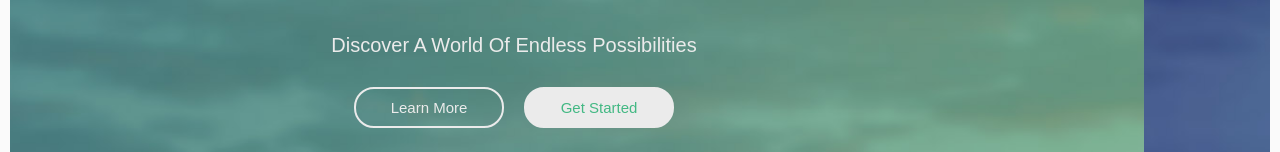
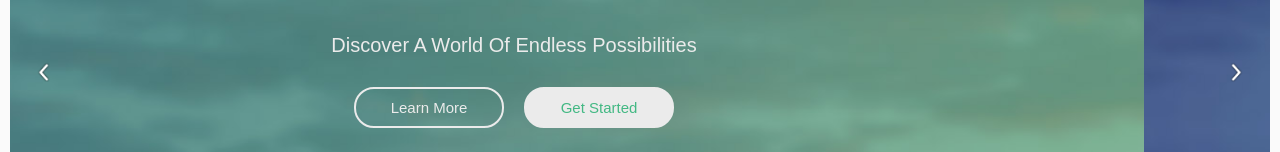
Before and after one commit to Roshdy-Learning-Web/Breezed, a Vue app: page / in a window 1280 px wide. Shown: the part 338-490 px from the top of the page. Built offline with nearby package versions, Linux system fonts and the light colour scheme.

Commit message:
finish home section

```diff
--- a/src/assets/main.css
+++ b/src/assets/main.css
@@ -1,11 +1,13 @@
 @import './base.css';
+
 :root {
   --color-background: #fafafa;
   --color-text: #2c3e50;
 }
+
 /* home page */
 
-.home{
+.home {
   width: 100%;
   position: relative;
   padding: 1rem 1rem 0rem 1rem;
@@ -15,7 +17,7 @@
 }
 
 header {
-  position: absolute ;
+  position: absolute;
   top: 0;
   width: 100%;
   display: flex;
@@ -32,7 +34,7 @@ header {
 }
 
 nav {
- transition: all 0.3s ease-in-out;
+  transition: all 0.3s ease-in-out;
 }
 
 ul {
@@ -49,7 +51,7 @@ ul {
 
 li a {
   text-decoration: none;
-  color:inherit;
+  color: inherit;
   font-size: 1.5rem;
   padding: 5px 10px;
 }
@@ -72,6 +74,8 @@ li a:hover {
   position: relative;
   top: 0;
   left: 0;
+  width: 100%;
+  height: 100%;
   border-radius: 5px;
   width: 100%;
   height: 100vh;
@@ -79,10 +83,11 @@ li a:hover {
 }
 
 .hero .hero-images {
- display: flex;
- transition: all 1000ms linear;
+  display: flex;
+  transition: all 1000ms linear;
 }
-.slide{
+
+.slide {
   position: relative;
   min-width: 100%;
 }
@@ -95,7 +100,7 @@ li a:hover {
   object-fit: cover;
 }
 
-.hero-overlay{
+.hero-overlay {
   position: absolute;
   top: 0;
   left: 0;
@@ -110,27 +115,31 @@ li a:hover {
   color: var(--color-text-light);
   font-size: 1rem;
 }
-.hero-content{
+
+.hero-content {
   text-align: center;
   display: flex;
   flex-direction: column;
   gap: 3rem;
 }
 
-.hero-title{
+.hero-title {
   font-size: 2.5rem;
   text-transform: capitalize;
   font-weight: 100;
   color: var(--color-text-light);
+  padding: 0 2rem;
 }
 
-.hero-subtitle{
+.hero-subtitle {
   font-size: 2rem;
   font-weight: 100;
   color: var(--color-text-light);
   text-transform: capitalize;
+  padding: 0 2rem;
 }
-.hero-button{
+
+.hero-button {
   padding: 10px 20px;
   border-radius: 5px;
   border: none;
@@ -144,19 +153,66 @@ li a:hover {
   transition: all 0.3s ease-in-out;
 }
 
-.btn1:hover{
+.btn1:hover {
   background: var(--color-text-light);
   color: var(--color-primary);
 }
 
-.btn-2{
+.btn-2 {
   background: var(--color-text-light);
   color: var(--color-primary);
 }
-.btn-2:hover{
+
+.btn-2:hover {
   background: var(--color-primary);
   color: var(--color-text-light);
-  border :2px solid #0000;
+  border: 2px solid #0000;
+}
+
+.hero .icon {
+  position: absolute;
+  top: 50%;
+  transform: translateY(-50%);
+  height: 2rem;
+  width: 2rem;
+  cursor: pointer;
+  z-index: 100;
+
+}
+
+.hero .prev {
+  left: 2rem;
+}
+
+.hero .next {
+  right: 2rem;
+}
+
+@media screen and (max-width: 768px) {
+  .hero-button {
+    width: 15rem;
+    font-size: 1.8rem;
+  }
+}
+
+@media screen and (max-width: 430px) {
+  .hero-title {
+    font-size: 2rem;
+  }
+
+  .hero-subtitle {
+    font-size: 1.5rem;
+  }
+
+  .hero-button {
+    width: 10rem;
+    font-size: 1rem;
+  }
+
+  .icon {
+    display: none;
+  }
+
 }
 
 
--- a/src/pages/home/partials/slider.vue
+++ b/src/pages/home/partials/slider.vue
@@ -3,17 +3,17 @@ import { ref, onMounted, onUnmounted } from 'vue';
 
 const images = [
     {
-        image:'images/slide-01.jpg',
+        image: 'images/slide-01.jpg',
         title: 'Welcome to Breezed',
         subtitle: 'Discover a world of endless possibilities',
     },
     {
-        image:'images/slide-02.jpg',
+        image: 'images/slide-02.jpg',
         title: 'High performance',
         subtitle: 'largest contentful paint optimization for faster loading',
     },
     {
-        image:'images/slide-03.jpg',
+        image: 'images/slide-03.jpg',
         title: 'accessibility background',
         subtitle: 'Design for everyone with accessibility in mind',
     }
@@ -21,16 +21,41 @@ const images = [
 const currentIndex = ref(0);
 let interval: NodeJS.Timeout | null = null;
 const slider = ref<HTMLDivElement | null>(null);
+const isMovingLeft = ref(false);
+
+function moveSliderRight() {
+    clearInterval(interval);
+    currentIndex.value = (currentIndex.value + 1) % images.length;
+    isMovingLeft.value = false;
+    updateSliderPosition();
+}
+
+function moveSliderLeft() {
+    clearInterval(interval);
+    currentIndex.value = (currentIndex.value - 1 + images.length) % images.length;
+    updateSliderPosition();
+}
 
 function moveSlider() {
-    currentIndex.value = (currentIndex.value + 1) % images.length;
-    updateSliderPosition();
+    if (currentIndex.value === 0) {
+        isMovingLeft.value = false;
+        moveSliderRight();
+        return
+    }
+    if (currentIndex.value === images.length - 1 || isMovingLeft.value) {
+        isMovingLeft.value = true;
+        moveSliderLeft();
+        return
+    }
+    moveSliderRight();
+
 }
 
 function updateSliderPosition() {
     if (slider.value) {
         const percentage = -currentIndex.value * 100;
         slider.value.style.transform = `translateX(${percentage}%)`;
+        interval = setInterval(moveSlider, 5000);
     }
 }
 
@@ -45,6 +70,7 @@ onUnmounted(() => {
 
 <template>
     <div class="hero">
+
         <div class="hero-images" ref="slider">
             <div class="slide" v-for="(item, index) in images" :key="index">
                 <img :src="item.image" :alt="`background ${index + 1}`" class="hero-img" />
@@ -57,9 +83,13 @@ onUnmounted(() => {
                         <button class="hero-button btn1">Learn More</button>
                         <button class="hero-button btn-2">Get Started</button>
                     </div>
+
                 </div>
             </div>
         </div>
-
+        <div class="arrows">
+            <img src="/public/images/next.png" alt="next icon " class="next icon" @click="moveSliderRight" />
+            <img src="/public/images/prev.png" alt="previous icon" class="icon prev" @click="moveSliderLeft" />
+        </div>
     </div>
 </template>
```
Lines whose indentation alone changed are shown as unchanged.
